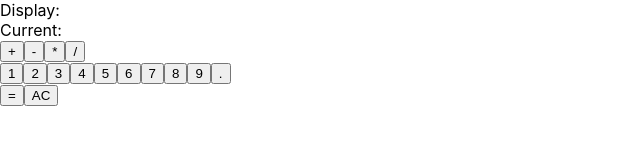
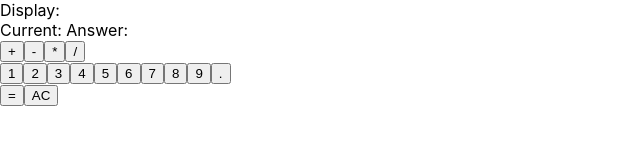
Before and after one commit to TomasVis/calculator, a React (Create React App) app: page / in a window 1280 px wide. Shown: the top 160 px of the page, without its empty margins (0-640 px from the left). Built offline with nearby package versions, Linux system fonts and the light colour scheme.

Commit message:
Update App.js

```diff
--- a/src/App.js
+++ b/src/App.js
@@ -10,7 +10,7 @@ class App extends React.Component {
     this.resolve = this.resolve.bind(this);
     this.clear = this.clear.bind(this);
     this.numbers= ["1","2","3","4","5","6","7","8","9","."];
-      this.operators= ["+","-","*","/"];
+    this.operators= ["+","-","*","/"];
     this.state = {
       all: [],
       current:"",
@@ -34,6 +34,15 @@ clear(){
         current:""
       },() => this.resolve());   //fancy pantsy callback on setState
 
+    }
+    else if(/\/|\*|\+|\-/.test(this.state.all[this.state.all.length-1])){
+      console.log(this.state.all+"          "+ this.state.all[this.state.all.length-1])
+      let temp =[...this.state.all];
+      temp.pop();
+      //temp.push(operation);
+      this.setState({
+        all:[...temp]
+      },() => this.resolve());
     }
     else{
       this.setState({
@@ -97,7 +106,7 @@ if(!isNaN(val)) console.log(val)
       <div>
         <div>Display: {this.state.all} </div>
 
-        Current: {this.state.current}
+        Current: {this.state.current} Answer:{this.state.answer}
         <div>
           {this.operators.map(symbol =>
             <button key={symbol} onClick={() => this.handleSubmit(symbol)}>
```
